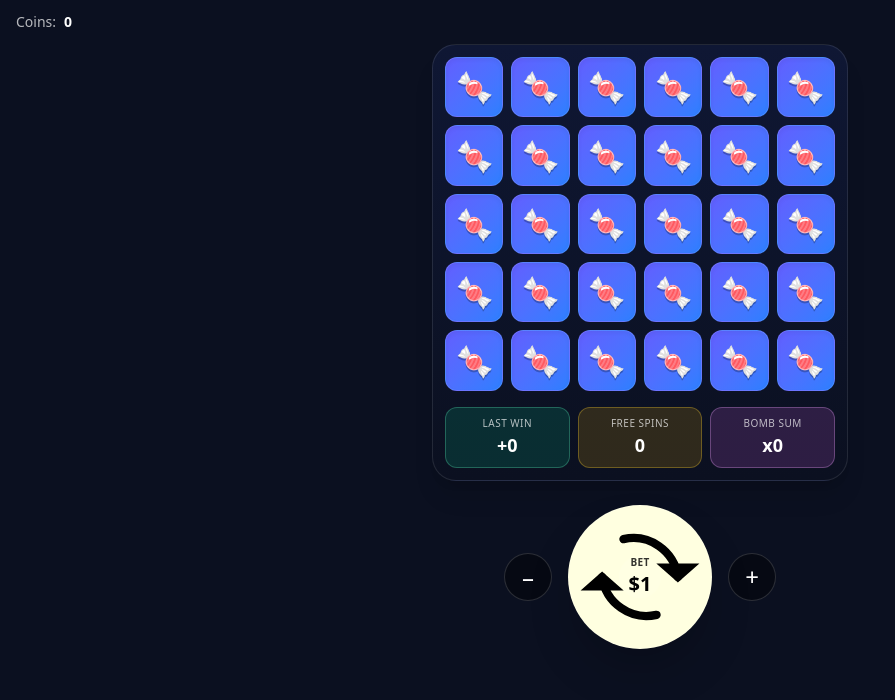
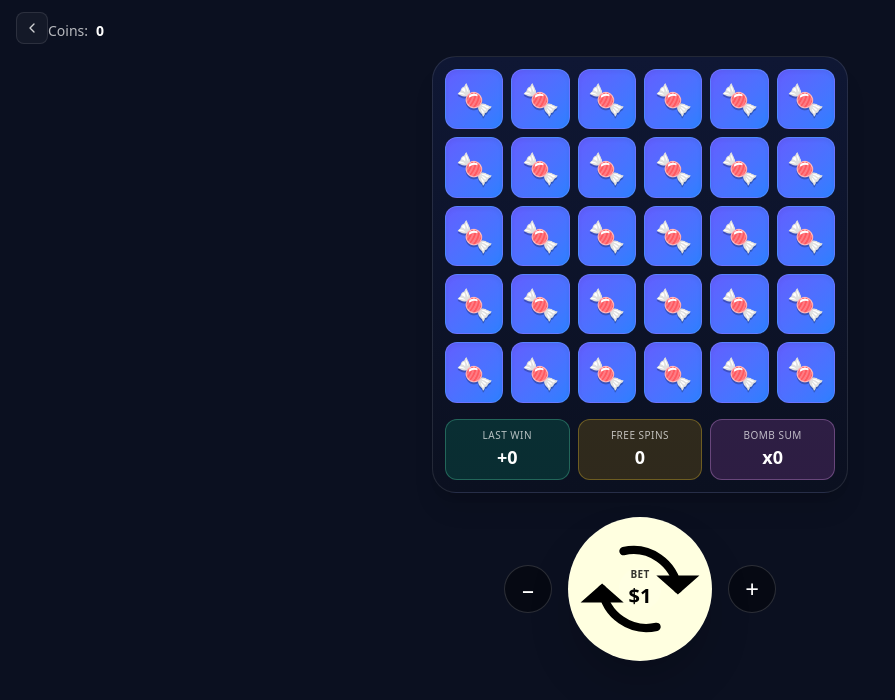
Before and after one commit to muhammadusama985/casino-telegram-app, a React (Vite) app: page /slot in a window 1280 px wide. Shown: the top 700 px of the page, without its empty margins (0-895 px from the left). Built offline with nearby package versions, Linux system fonts and the light colour scheme; no server answers; what @tonconnect/ui-react would draw is missing.

Commit message:
logic and ui for slot game completred

```diff
--- a/src/pages/SlotGame.jsx
+++ b/src/pages/SlotGame.jsx
@@ -230,6 +230,30 @@ export default function SlotBonanza() {
     }
   };
 
+  function BackButtonInline({ to = "/" }) {
+  const onClick = () => {
+    if (window.history.length > 1) {
+      window.history.back();
+    } else {
+      window.location.assign(to);
+    }
+  };
+
+  return (
+    <button
+      onClick={onClick}
+      aria-label="Go back"
+      className="inline-flex items-center justify-center w-8 h-8 rounded-lg border border-white/10 hover:bg-white/10 active:scale-95 text-white/80"
+      style={{ background: "rgba(255,255,255,0.04)" }}
+    >
+      <svg width="16" height="16" viewBox="0 0 24 24" fill="none" aria-hidden="true">
+        <path d="M15 18l-6-6 6-6" stroke="currentColor" strokeWidth="2"
+              strokeLinecap="round" strokeLinejoin="round"/>
+      </svg>
+    </button>
+  );
+}
+
   // run each cascade step with a small delay & flash clears
   function stepCascade() {
     clearTimeout(cascadeTimerRef.current);
@@ -352,6 +376,7 @@ export default function SlotBonanza() {
       {/* Coins header (like Dice/Coinflip) */}
       <div className="flex items-center justify-between px-4 py-3">
         <div className="text-sm">
+              <BackButtonInline to="/" />
           <span className="opacity-70 mr-2">Coins:</span>
           <span className="font-bold">{fmt(coins)}</span>
           {bonusPill}
```
